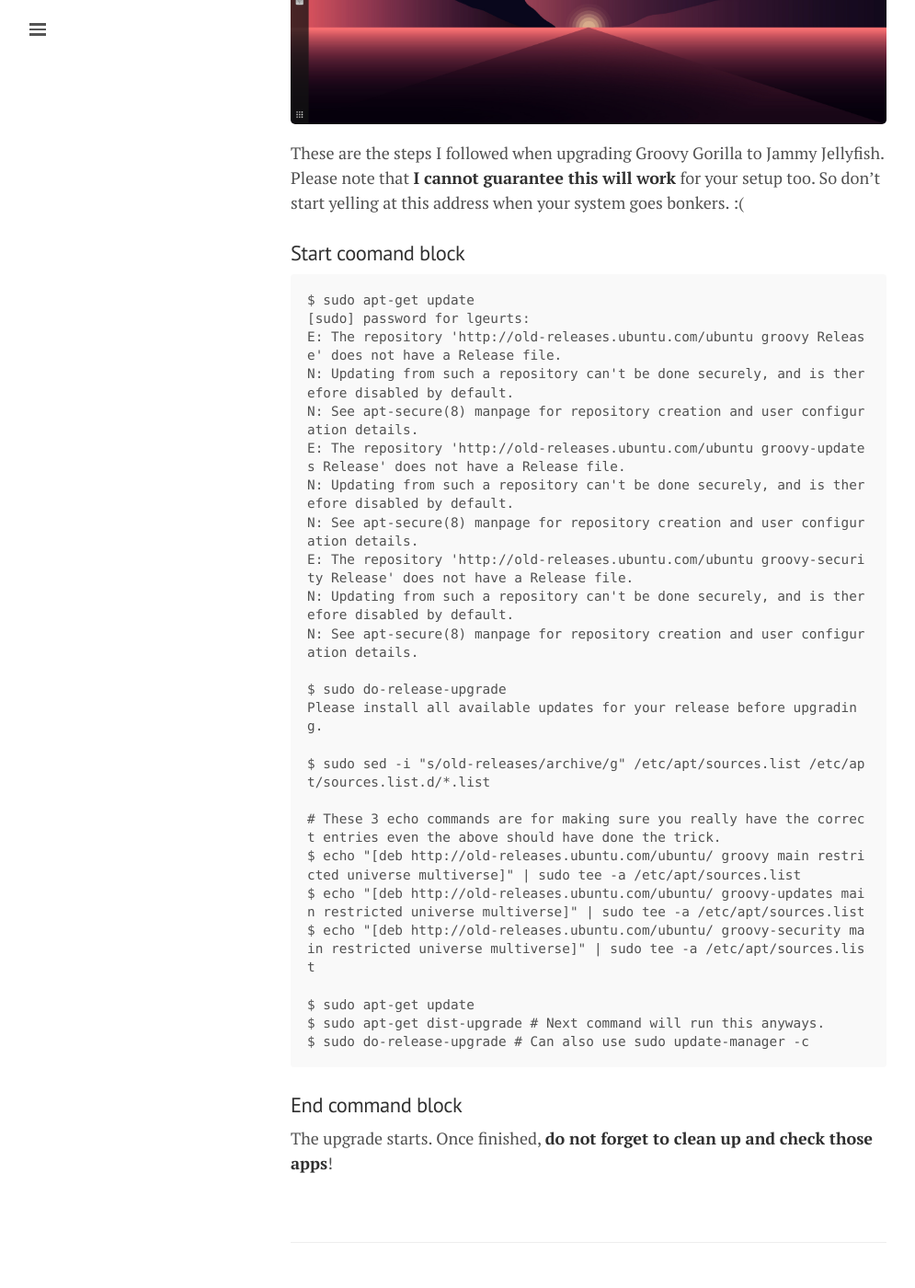
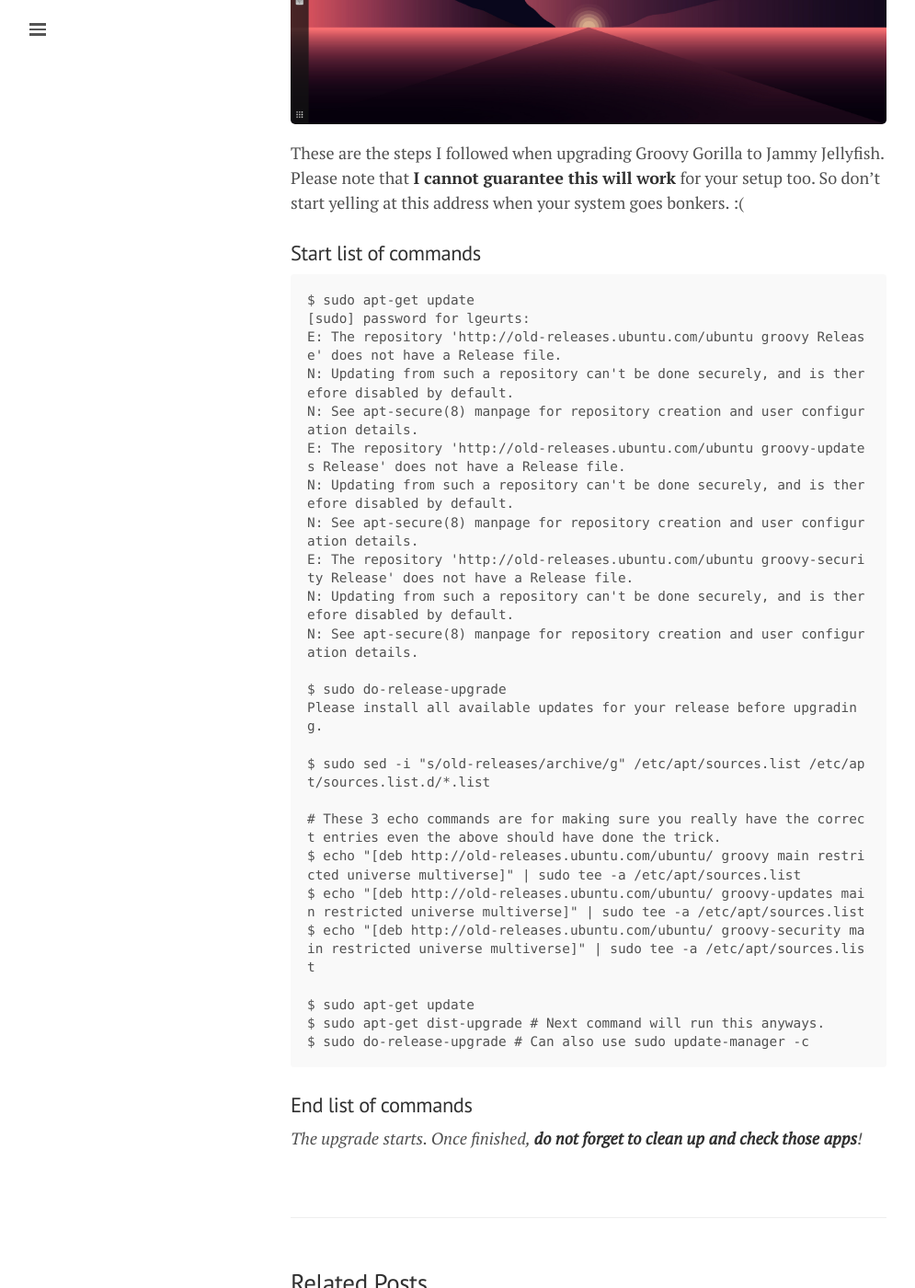
Before and after one commit to lgeurts/lgeurts.github.io, a Jekyll site: the page built from _posts/2022-08-24-ubuntu-upgrade-notes-20.x-to-22.x-for-x1-carbon-gen8.md, in a window 1280 px wide and 1400 px high, scrolled down 484 px. Shown: the whole window at 92% size, without its empty margins (0-995 px from the left). Built offline with Jekyll 4.4.1, drawn with Linux system fonts in a browser that asks for light colours; nearby versions of some CDN libraries; comment, search, counter and statistics services are not loaded.

Commit message:
Update 2022-08-24-ubuntu-upgrade-notes-20.x-to-22.x-for-x1-carbon-gen8.md

````diff
--- a/_posts/2022-08-24-ubuntu-upgrade-notes-20.x-to-22.x-for-x1-carbon-gen8.md
+++ b/_posts/2022-08-24-ubuntu-upgrade-notes-20.x-to-22.x-for-x1-carbon-gen8.md
@@ -12,7 +12,7 @@ tags: [ Linux Tutorials ]
 These are the steps I followed when upgrading Groovy Gorilla to Jammy Jellyfish.
 Please note that **I cannot guarantee this will work** for your setup too. So don't start yelling at this address when your system goes bonkers. :(
 
-### Start coomand block
+### Start list of commands
 ```
 $ sudo apt-get update
 [sudo] password for lgeurts:
@@ -40,6 +40,6 @@ $ sudo apt-get update
 $ sudo apt-get dist-upgrade # Next command will run this anyways.
 $ sudo do-release-upgrade # Can also use sudo update-manager -c
 ```
-### End command block
+### End list of commands
 
-The upgrade starts. Once finished, **do not forget to clean up and check those apps**!
+*The upgrade starts. Once finished, **do not forget to clean up and check those apps**!*
````
